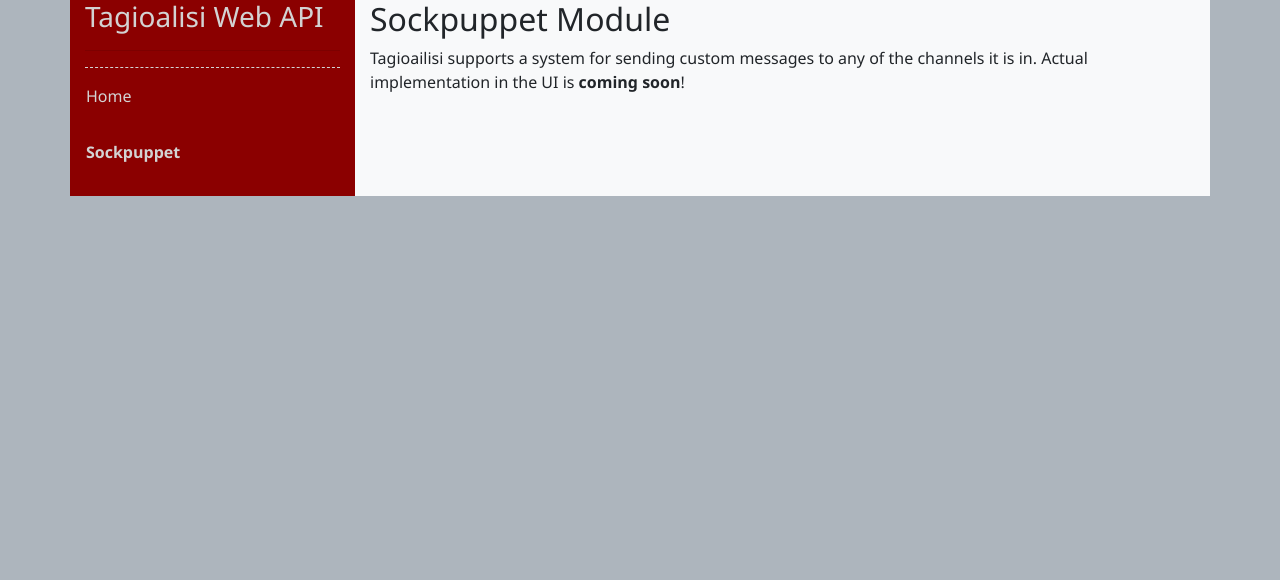
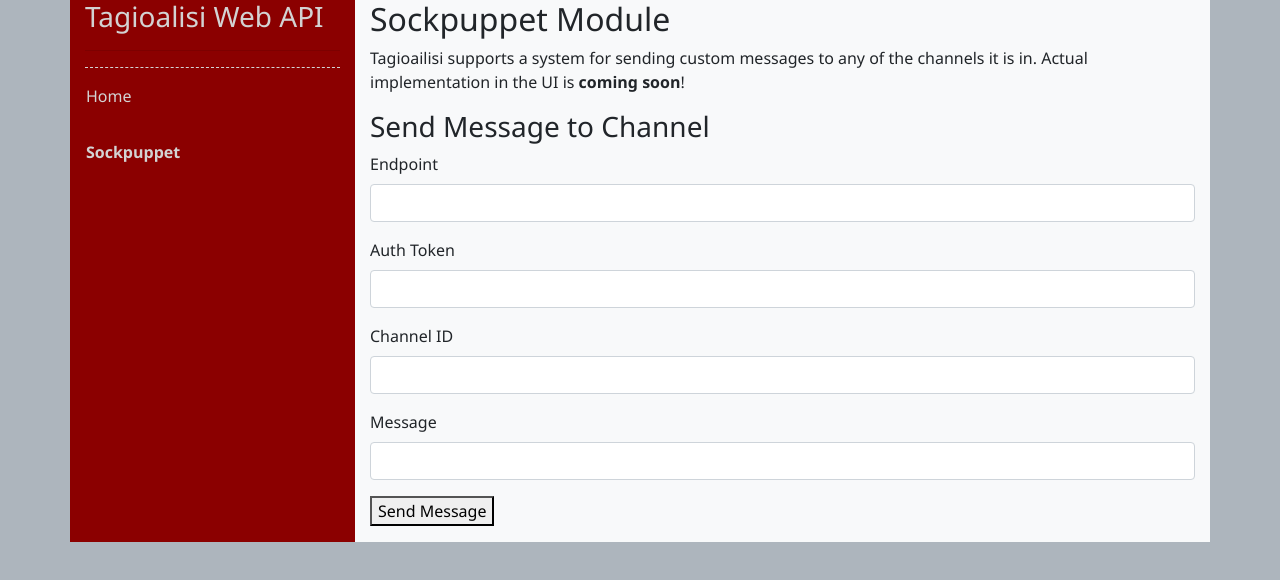
Before and after one commit to fsufitch/tagioalisi-bot, a React app: page /#/sockpuppet in a window 1280 px wide. Shown: the top 580 px of the page. Built offline with nearby package versions, Linux system fonts and the light colour scheme.

Commit message:
Sockpuppet interaction

```diff
--- a/src/tagioalisi/components/Root.tsx
+++ b/src/tagioalisi/components/Root.tsx
@@ -8,8 +8,8 @@ import { Sockpuppet } from "./Sockpuppet";
 
 export function Root() {
   const [endpoint, setEndpoint] = useState(process.env.BOT_BASE_URL);
+  const [authToken, setAuthToken] = useState("");
   return (
-
     <Router>
       <div className={styles.rootContainer}>
         <div className={styles.row}>
@@ -17,7 +17,12 @@ export function Root() {
           <div className={styles.rootContent}>
             <Switch>
               <Route path="/sockpuppet">
-                <Sockpuppet />
+                <Sockpuppet
+                  endpoint={endpoint}
+                  onEndpointChanged={setEndpoint}
+                  authToken={authToken}
+                  onAuthTokenChanged={setAuthToken}
+                />
               </Route>
               <Route path="/">
                 <Home endpoint={endpoint} onEndpointChanged={setEndpoint} />
--- a/src/tagioalisi/components/Sockpuppet.tsx
+++ b/src/tagioalisi/components/Sockpuppet.tsx
@@ -1,6 +1,12 @@
-import React from "react";
+import React, { useState, Fragment } from "react";
+import { Inputs } from "./Inputs";
 
-export function Sockpuppet() {
+export function Sockpuppet(props: {
+  endpoint: string;
+  onEndpointChanged: (endpoint: string) => void;
+  authToken: string;
+  onAuthTokenChanged: (token: string) => void;
+}) {
   return (
     <div>
       <h2> Sockpuppet Module </h2>
@@ -9,6 +15,105 @@ export function Sockpuppet() {
         channels it is in. Actual implementation in the UI is{" "}
         <strong>coming soon</strong>!
       </p>
+      <SendMessageSection
+        endpoint={props.endpoint}
+        onEndpointChanged={props.onEndpointChanged}
+        authToken={props.authToken}
+        onAuthTokenChanged={props.onAuthTokenChanged}
+      />
     </div>
   );
 }
+
+function SendMessageSection(props: {
+  endpoint: string;
+  onEndpointChanged: (endpoint: string) => void;
+  authToken: string;
+  onAuthTokenChanged: (authToken: string) => void;
+}) {
+  const [message, setMessage] = useState("");
+  const [resultMessage, setResultMessage] = useState("");
+  const [loading, setLoading] = useState(false);
+  const [channelID, setChannelID] = useState("");
+
+  const send = () => {
+    const url = `${props.endpoint}${
+      props.endpoint.endsWith("/") ? "" : "/"
+    }sockpuppet`;
+
+    setLoading(true);
+    fetch(url, {
+      method: "POST",
+      body: JSON.stringify({ channelID, message }),
+      headers: {
+        "Content-Type": "application/json",
+        "Authorization": `Bearer ${props.authToken}`,
+      }
+    })
+      .then(
+        r =>
+          r.text().then(text => ({
+            ok: r.ok,
+            text: r.ok ? "Message sent successfully" : text
+          })),
+        reason => ({
+          ok: false,
+          text: `error: ${reason}`
+        })
+      )
+      .then(r => {
+        if (r.ok) {
+          setMessage("");
+        }
+        setResultMessage(r.text);
+        setLoading(false);
+      });
+  };
+
+  return (
+    <Fragment>
+      <h3> Send Message to Channel </h3>
+      <Inputs
+        fields={[
+          {
+            name: "Endpoint",
+            value: props.endpoint,
+            setter: props.onEndpointChanged
+          },
+          {
+            name: "Auth Token",
+            value: props.authToken,
+            setter: props.onAuthTokenChanged
+          },
+          {
+            name: "Channel ID",
+            value: channelID,
+            setter: setChannelID
+          },
+          {
+            name: "Message",
+            value: message,
+            setter: setMessage
+          }
+        ]}
+      />
+      {loading ? (
+        <p> Loading... </p>
+      ) : (
+        <Fragment>
+          <p>
+            <button onClick={() => send()}> Send Message </button>
+          </p>
+          {!!resultMessage ? (
+            <p>
+              <strong>Result:</strong>
+              {resultMessage}
+            </p>
+          ) : (
+            ""
+          )}
+        </Fragment>
+      )}
+    </Fragment>
+  );
+}
```
Also changed, not shown: 1 other file (tests, documents, lock files or other folders).
